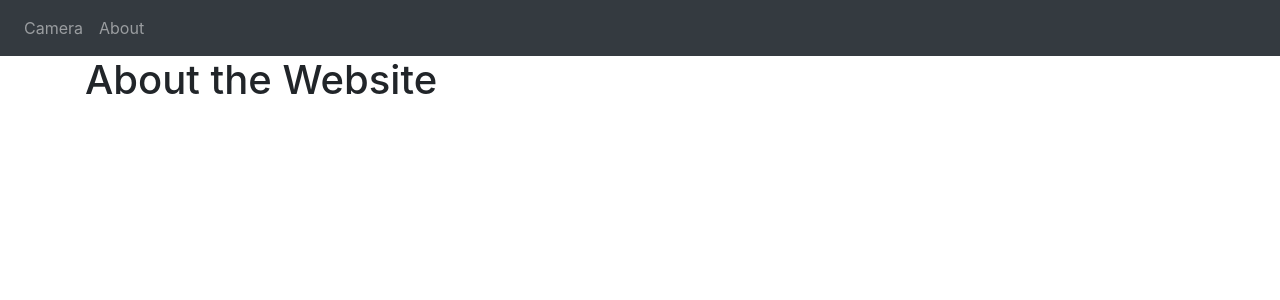
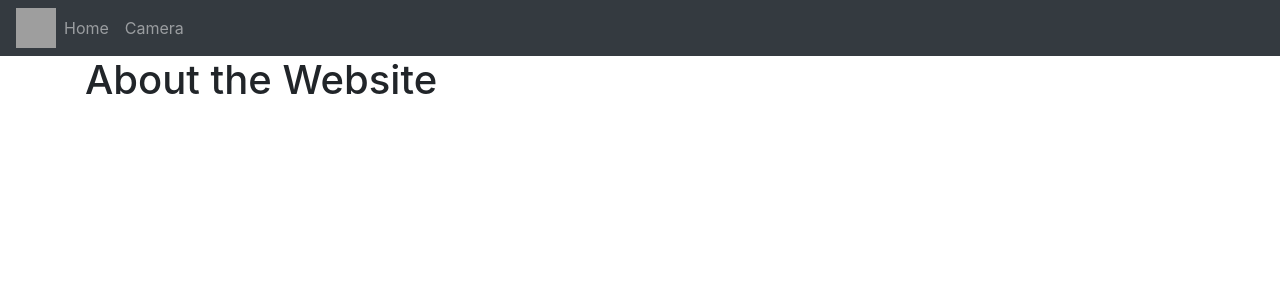
Before and after one commit to mitulgarg/ADHD_website, a Flask app: page /about in a window 1280 px wide. Shown: the top 300 px of the page. Run offline with Flask 3, Linux system fonts and the light colour scheme; some libraries are stand-ins or nearby versions; grey boxes are pictures that could not be loaded.

Commit message:
Added image and Changed routes in app.py

```diff
--- a/website/static/main.css
+++ b/website/static/main.css
@@ -0,0 +1,3 @@
+.navstyle{
+    margin-left: "10px";
+}
--- a/website/templates/index.html
+++ b/website/templates/index.html
@@ -5,9 +5,11 @@
     <meta name="viewport" content="width=device-width, initial-scale=1.0">
     <title>Your Website</title>
     <link rel="stylesheet" href="https://stackpath.bootstrapcdn.com/bootstrap/4.5.2/css/bootstrap.min.css">
+    <link rel="stylesheet" type="text/css" href="website\static\main.css">
 </head>
 <body>
     <nav class="navbar navbar-expand-lg navbar-dark bg-dark">
+        <img src="https://encrypted-tbn0.gstatic.com/images?q=tbn:ANd9GcSANhcK-z4XJ0TwvoUIwGgKOjtjuc4nWc07LTXRrpE0X1VGWN3Ck4N6Vtlvwg&s" width="40" height="40" alt="penguin">
         <button
           class="navbar-toggler"
           type="button"
@@ -21,14 +23,20 @@
           <div class="navbar-nav">
             <ul class="navbar-nav">
                 <li class="nav-item">
+                </li>
+                <li class="nav-item">
+                    <li class="nav-item">
+                    </li><li class="nav-item">
+                    </li><li class="nav-item">
+                    </li></li>
+                    <li class="nav-item">
+                        <a class="nav-link" href="/home">Home</a>
+                    </li>
 
-                </li>
                 <li class="nav-item">
                     <a class="nav-link" href="/camera">Camera</a>
                 </li>
-                <li class="nav-item">
-                    <a class="nav-link" href="/about">About</a>
-                </li>
+
             </ul>
         </div>
     </nav>
```
Also changed, not shown: images/Happy-cartoon-penguin-illustration-on-transparent-background-PNG.png (added).
